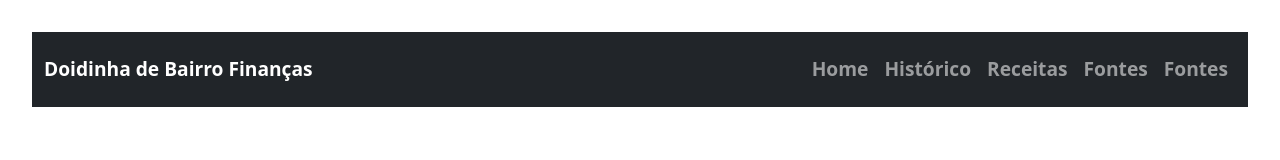
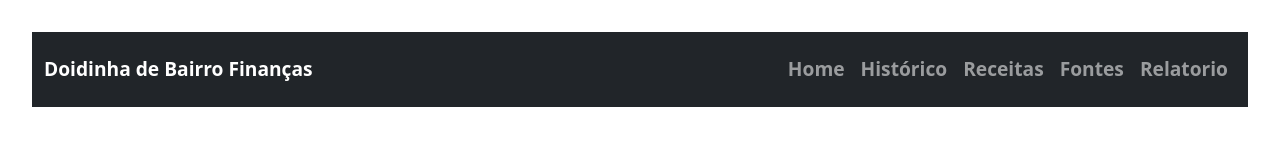
Before and after one commit to pedro-monteiro-2893/controle-receita, a React (Vite) app: page / in a window 1280 px wide. Shown: the top 160 px of the page. Built offline with nearby package versions, Linux system fonts and the light colour scheme.

Commit message:
Correcao label navbar

```diff
--- a/src/paginas/NavBar.jsx
+++ b/src/paginas/NavBar.jsx
@@ -13,7 +13,7 @@
             <Nav.Link as={Link} to="/historico">Histórico</Nav.Link>
             <Nav.Link as={Link} to="/receitas">Receitas</Nav.Link>
             <Nav.Link as={Link} to="/fonte">Fontes</Nav.Link>
-            <Nav.Link as={Link} to="/relatorio">Fontes</Nav.Link>
+            <Nav.Link as={Link} to="/relatorio">Relatorio</Nav.Link>
           </Nav>
         </Navbar.Collapse>
       </Container>
```
